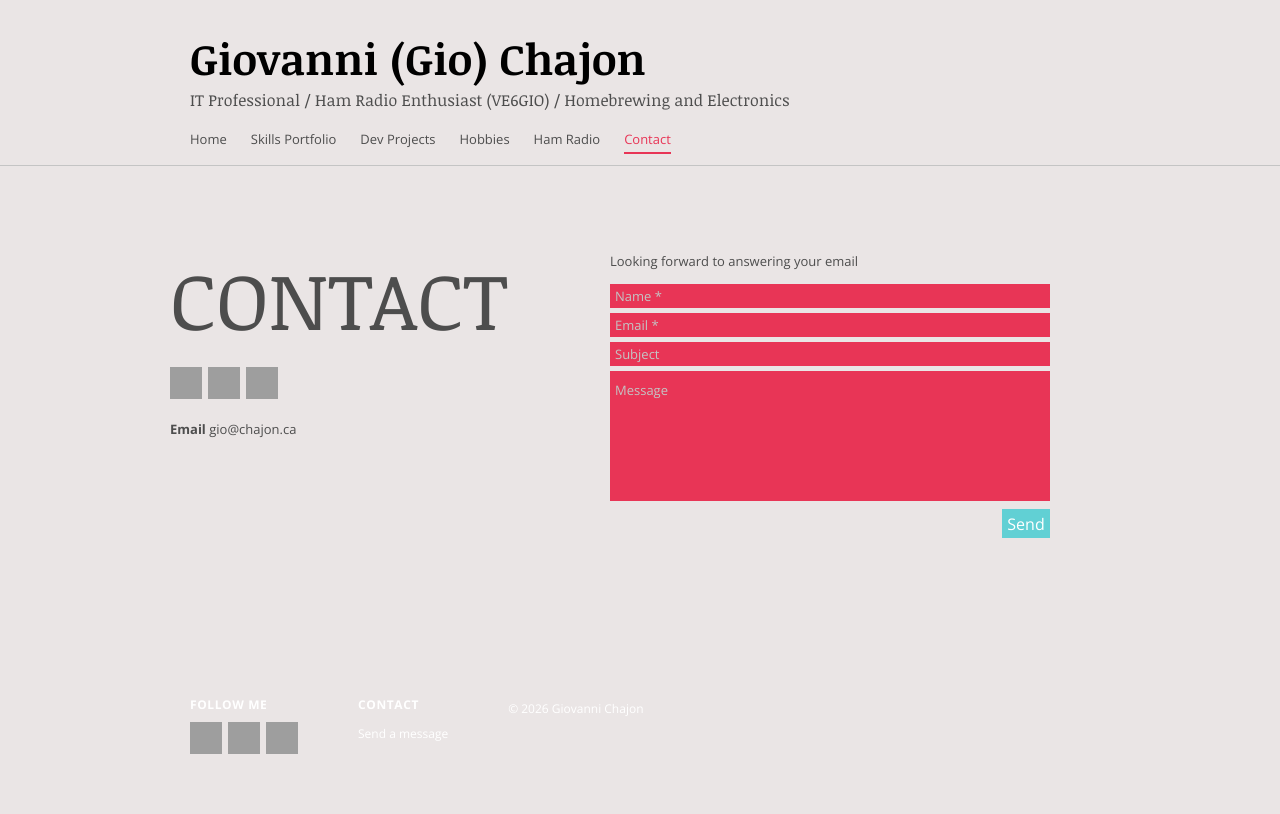
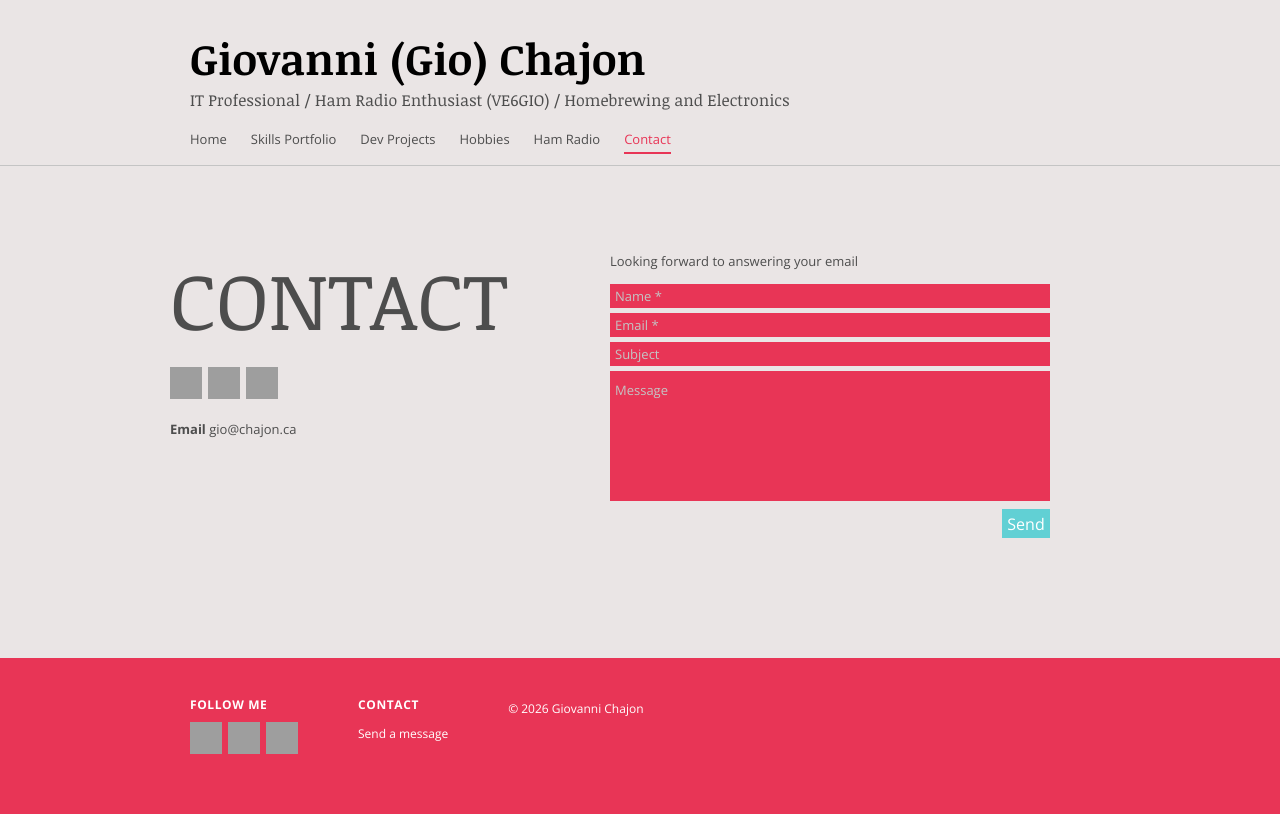
Before and after one commit to giochajon/giopage, a plain HTML site: page contact.html in a window 1280 px wide. Drawn offline with nearby package versions, Linux system fonts and the light colour scheme; grey boxes are pictures that could not be loaded.

Commit message:
Fixed the footer of the contact page

```diff
--- a/contact.html
+++ b/contact.html
@@ -251,7 +251,7 @@
   <!-- ══════════════════════════════════════════ SITE FOOTER ══ -->
   <!-- Shared footer layout — matches all other pages.
        Phone / "Call" column deliberately omitted per request.  -->
-  <footer id="site-footer">
+  <site-footer>
     <div class="footer-inner">
 
       <!-- Column 1: Follow social links -->
@@ -292,7 +292,7 @@
       </div>
 
     </div><!-- /.footer-inner -->
-  </footer>
+  </site-footer>
   <!-- ══════════════════════════════════════════ END FOOTER ══ -->
 
 
```
